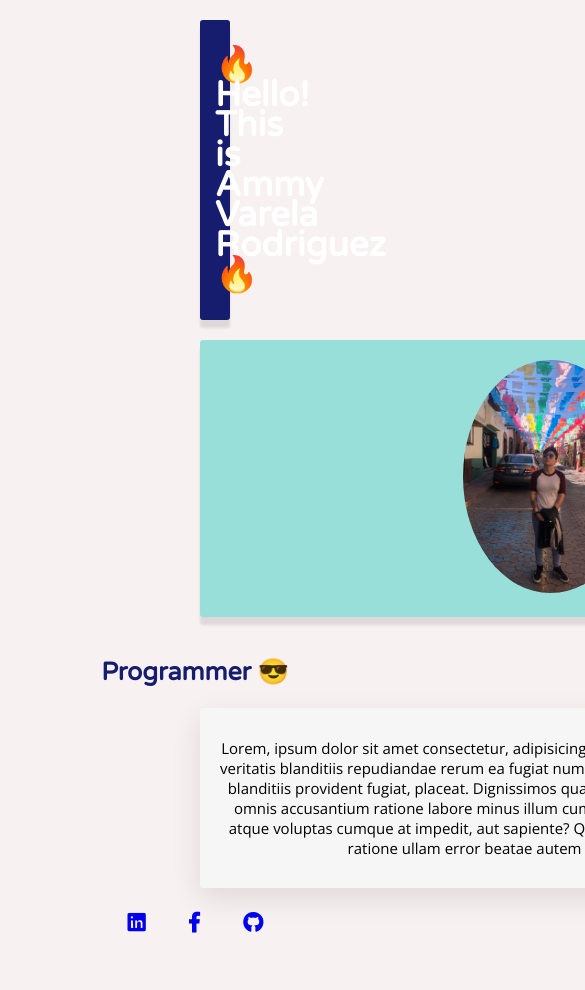
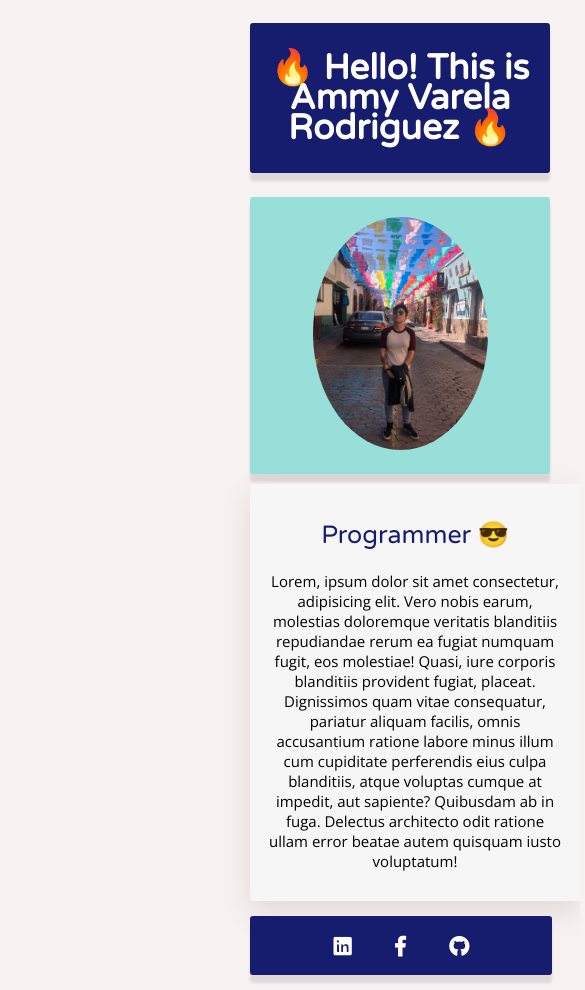
Before and after one commit to Aj-vrod/profile, a plain HTML site: page index.html in a window 390 px wide. Shown: the top 990 px of the page, 585 px wide, since content can reach past the window. Before the commit the page ends 950 px from the top, so only its background shows below. Drawn offline with nearby package versions, Linux system fonts and the light colour scheme; a web font is replaced by a local one.

Commit message:
media attributes added

```diff
--- a/index.html
+++ b/index.html
@@ -14,20 +14,18 @@
 </head>
 <body>
   <div class="header-center">
-  <h1 class="main-header">🔥 Hello! This is Ammy Varela Rodriguez 🔥</h1>
+    <h1 class="main-header">🔥 Hello! This is Ammy Varela Rodriguez 🔥</h1>
   </div>
   <div class="img-avatar">
     <img class="img-center" src="images/pic.jpeg">
   </div>
-  <div class="second-header-center">
+  <div class="text-center">
     <h2 class="title-center">Programmer 😎</h2>
-  </div>
-  <div class="text-center">
     <p>
       Lorem, ipsum dolor sit amet consectetur, adipisicing elit. Vero nobis earum, molestias doloremque veritatis blanditiis repudiandae rerum ea fugiat numquam fugit, eos molestiae! Quasi, iure corporis blanditiis provident fugiat, placeat.
       Dignissimos quam vitae consequatur, pariatur aliquam facilis, omnis accusantium ratione labore minus illum cum cupiditate perferendis eius culpa blanditiis, atque voluptas cumque at impedit, aut sapiente? Quibusdam ab in fuga.
       Delectus architecto odit ratione ullam error beatae autem quisquam iusto voluptatum!
-  </p>
+    </p>
   </div>
   <div class="social-media">
     <ul>
--- a/style.css
+++ b/style.css
@@ -10,7 +10,7 @@ body {
   background-color: #f6f6f6;
   text-align: center;
   box-shadow: 0 10px 30px rgba(0,0,0,.1);
-  margin: 5px 200px;
+  margin: 5px 250px;
   padding: 15px;
   border-radius: 3px;
 }
@@ -32,62 +32,110 @@ h1, h2 {
 
 .img-avatar {
   background-color: #98ded9;
-  margin: 10px 200px;
+  margin: 10px 250px;
   text-align: center;
   box-shadow: 0 8px 3px rgba(0,0,0,.1);
   border-radius: 3px;
 }
 
-.main-header {
+.header-center {
   background-color: #161d6f;
-  color: white;
-  font-weight: bold;
-  margin: 20px 200px;
-  font-size: 35px;
-  padding: 30px 15px;
+  margin: 20px 250px;
   box-shadow: 0 8px 3px rgba(0,0,0,.1);
   border-radius: 3px;
 }
 
-.title-center {
-  margin-top: 0;
-  padding-top: 30px;
+.main-header {
+  color: white;
   font-weight: bold;
+  font-size: 35px;
+  padding: 30px 15px;
 }
 
 a {
   text-decoration: none;
   font-family: Courier, monospace;
   font-weight: 600;
+  color:white;
 }
 
 a:hover {
-  background-color: white;
-  color: black;
+  color: #c7ffd8;
   text-decoration: underline;
 }
 
 .list-inline {
   display: inline-block;
   padding: 0px 20px;
-  margin-top: 10px;
+  margin-top: 5px;
   font-size: 20px
 }
 
 ul {
-  padding: 0;
+  padding-left: 0px;
+}
+
+.social-media {
   text-align: center;
+  background-color: #161d6f;
+  padding: 1px;
+  margin: 15px 250px;
+  box-shadow: 0 8px 3px rgba(0,0,0,.1);
+  border-radius: 3px;
 }
 
 @media (max-width: 960px) {
-  /* For a screen < 540px, this CSS will be read */
+  .header-center {
+    width: 700px;
+  }
   .img-avatar {
+    width: 700px;
+  }
+  .second-header-center {
     width: 700px;
   }
   .text-center {
     width: 700px;
   }
-  .main.header {
+  .social-media {
     width: 700px;
   }
 }
+
+@media (max-width: 720px) {
+  /* For a screen < 720px, this CSS will be read */
+  .header-center {
+    width: 500px;
+  }
+  .img-avatar {
+    width: 500px;
+  }
+  .second-header-center {
+    width: 500px;
+  }
+  .text-center {
+    width: 500px;
+  }
+  .social-media {
+    width: 500px;
+  }
+}
+
+@media (max-width: 540px) {
+  /* For a screen < 540px, this CSS will be read */
+  .header-center {
+    width: 300px;
+  }
+  .img-avatar {
+    width: 300px;
+  }
+  .second-header-center {
+    width: 300px;
+  }
+  .text-center {
+    width: 300px;
+  }
+  .social-media {
+    width: 300px;
+  }
+}
```
